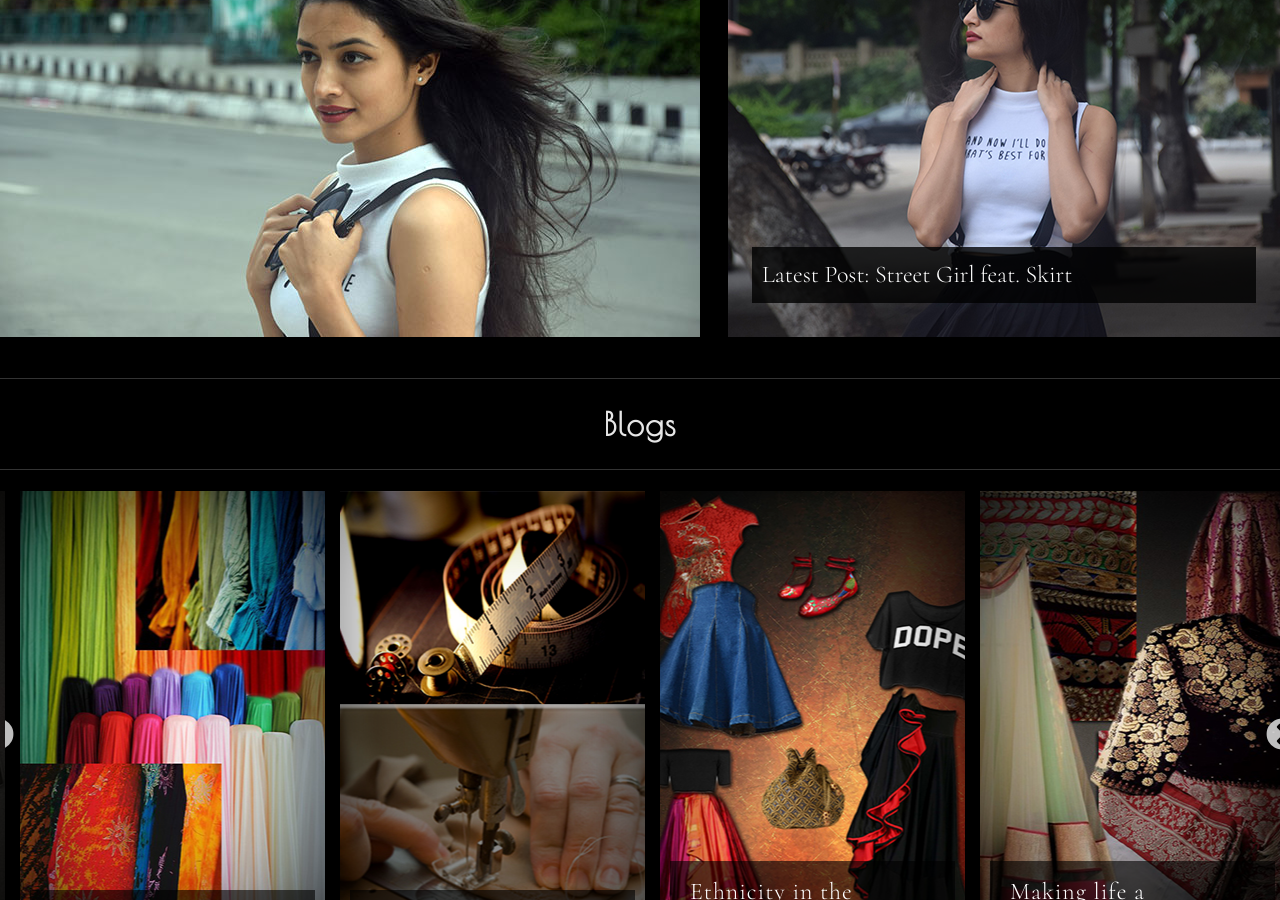
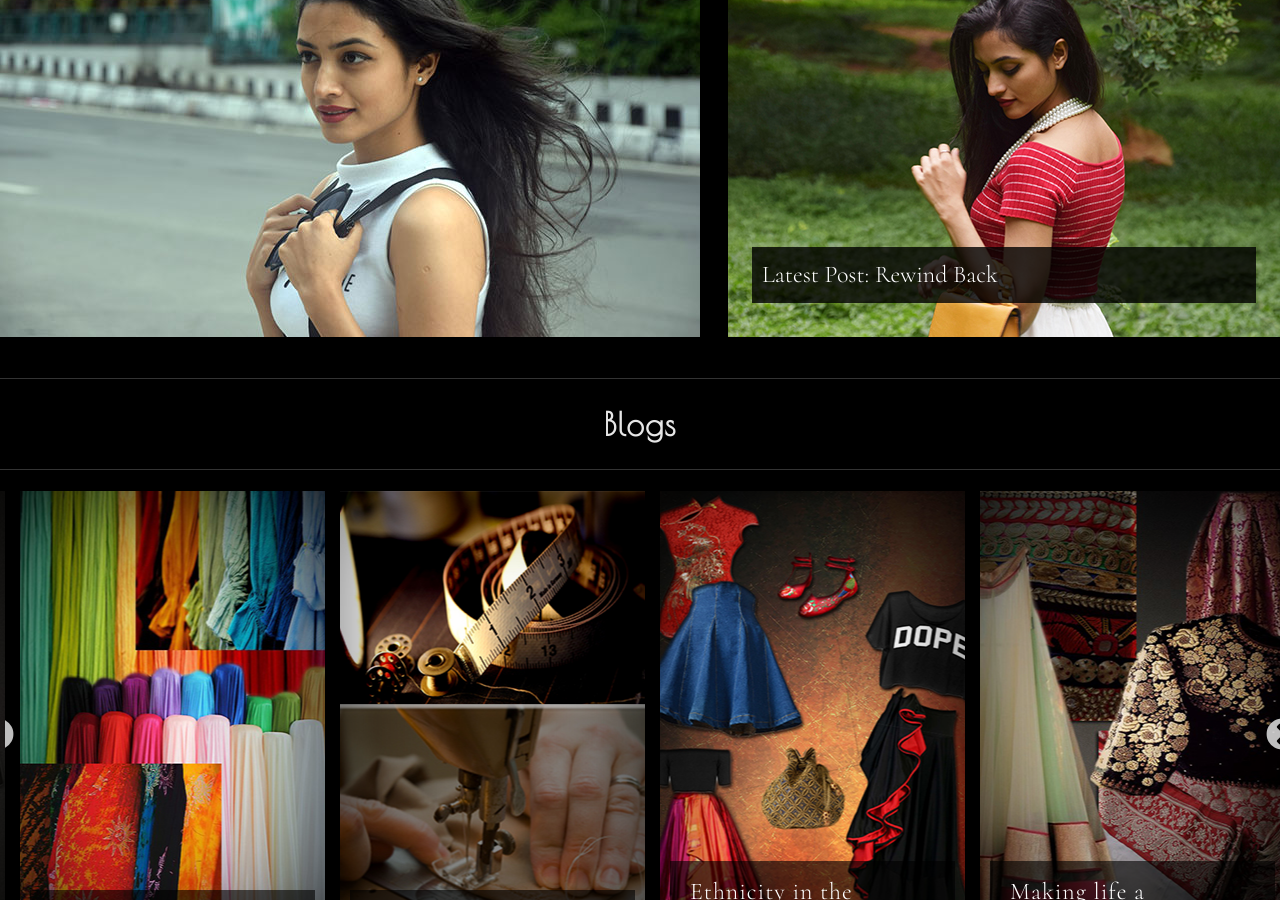
Before and after one commit to mspejavar/mspejavar.github.io, a Jekyll site: the page built from home.md, in a window 1280 px wide and 900 px high, scrolled down 367 px. Built offline with Jekyll 4.4.1, drawn with Linux system fonts in a browser that asks for light colours; nearby versions of some CDN libraries.

Commit message:
Updated home.md

```diff
--- a/home.md
+++ b/home.md
@@ -9,9 +9,9 @@
 <div class="media">
 	<div class="media-img"><img src="/images/index-recent.jpg" alt=""></div>
 	<div class="media-bd" style="padding-left:28px;">
-                <a href="/blog/street/2016/08/the-skirt-affair/">
-		<div style="background:url('/images/upcoming.jpg') no-repeat;height:400px;padding: 10px 24px;">
-			<p style="background-color: rgba(0,0,0,0.8);padding: 10px;font-size: 24px; font-family:Cormorant;margin-top: 300px;">Latest Post: Street Girl feat. Skirt</p>
+                <a href="/blog/street/2016/09/the-skirt-affair/">
+		<div style="background:url('/images/latestpost2.JPG') no-repeat;height:400px;padding: 10px 24px;">
+			<p style="background-color: rgba(0,0,0,0.8);padding: 10px;font-size: 24px; font-family:Cormorant;margin-top: 300px;">Latest Post: Rewind Back</p>
 		</div></a>
 	</div>
 </div>
```
